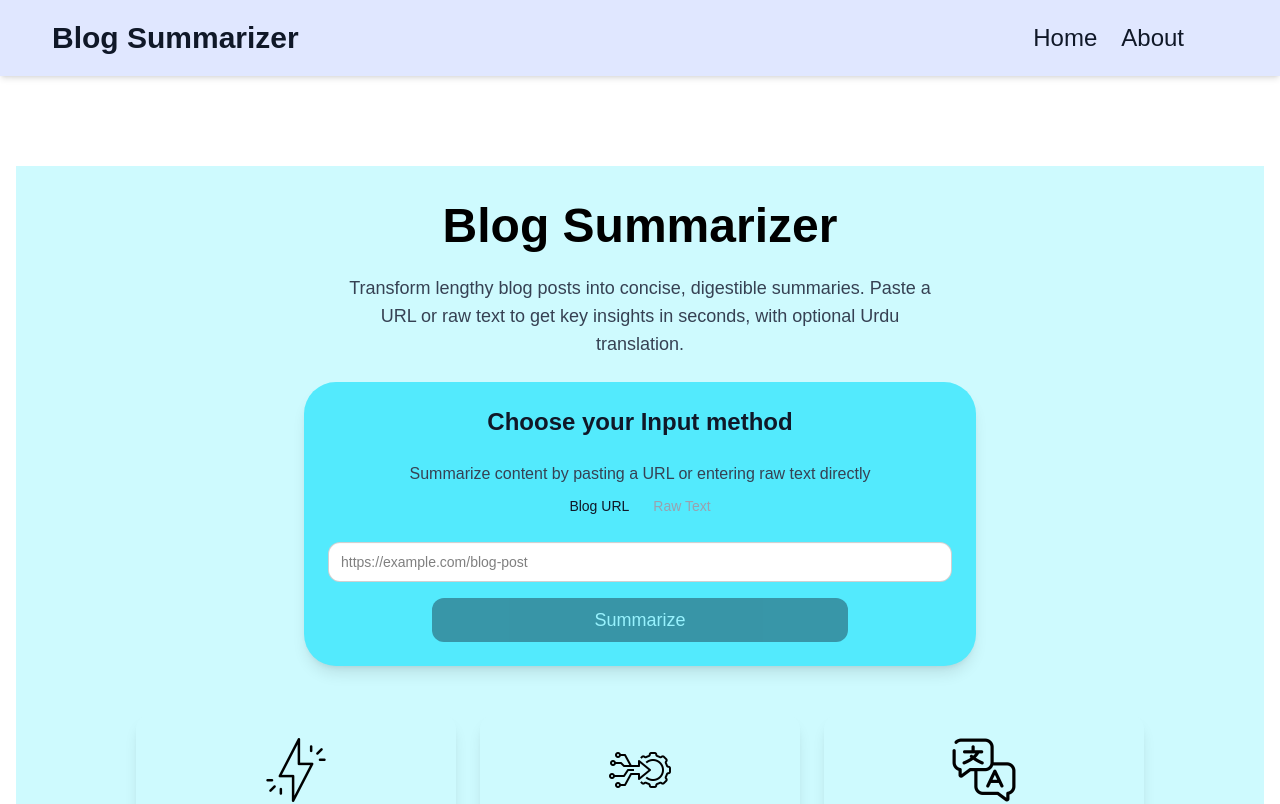
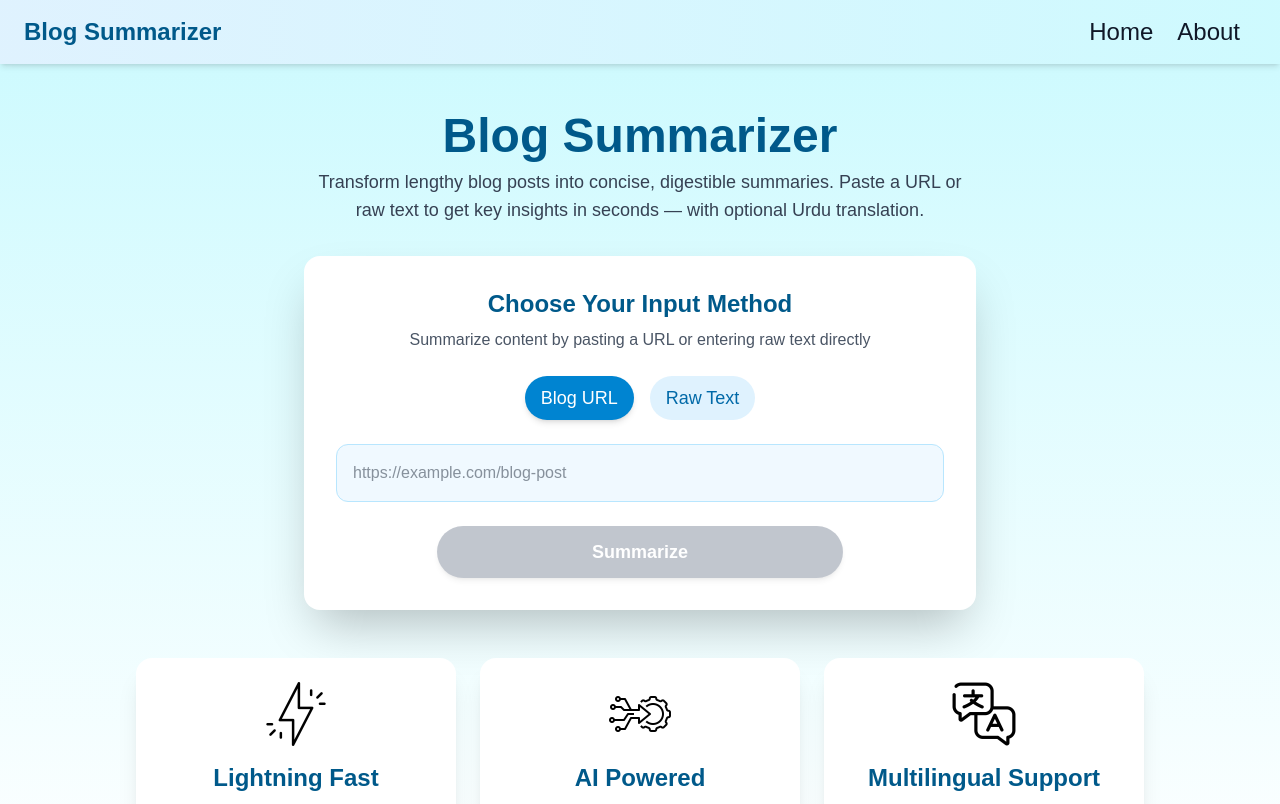
Before and after one commit to Maarij-Aqeel/Nexium_Maarij_Assign2, a Next.js app: page / in a window 1280 px wide. Shown: the top 804 px of the page. Built offline with nearby package versions, Linux system fonts and the light colour scheme.

Commit message:
Added: Summarize page

```diff
--- a/app/components/navigation.tsx
+++ b/app/components/navigation.tsx
@@ -6,8 +6,8 @@ export default function Navigation()
 
     return (
         <nav className="flex gap-6 px-4">
-        <Link href='/' className="text-2xl hover:scale-105 transition-transform duration-300 text-gray-900 hover:text-indigo-600">Home</Link>
-        <Link href='/about' className="text-2xl hover:scale-105 transition-transform duration-300 text-gray-900 hover:text-indigo-600">About</Link>
+        <Link href='/' className="text-2xl hover:scale-105 transition-transform duration-300 text-gray-900 hover:text-sky-600">Home</Link>
+        <Link href='/about' className="text-2xl hover:scale-105 transition-transform duration-300 text-gray-900 hover:text-sky-600">About</Link>
         </nav>
     )
 }
--- a/app/layout.tsx
+++ b/app/layout.tsx
@@ -14,8 +14,8 @@ const geistMono = Geist_Mono({
 });
 
 export const metadata: Metadata = {
-  title: "Create Next App",
-  description: "Generated by create next app",
+  title: "Blog Summarizer",
+  description: "Summarize blog content with AI in seconds",
 };
 
 export default function RootLayout({
@@ -26,27 +26,28 @@ export default function RootLayout({
   return (
     <html lang="en">
       <body
-        className={`${geistSans.variable} ${geistMono.variable} antialiased`}>
-{/* Header */}
-        <header className="p-3  bg-indigo-100 sticky top-0 z-50 shadow-md overflow-x-clip">
-          <div className="flex p-2 justify-between items-center">
-            <h1 className="text-3xl hover:cursor-pointer px-8 text-left font-semibold text-gray-900">
+        className={`${geistSans.variable} ${geistMono.variable} antialiased bg-white text-gray-900`}
+      >
+        {/* Header */}
+        <header className="sticky top-0 z-50 bg-gradient-to-r from-sky-100 to-cyan-100 shadow-md backdrop-blur-lg">
+          <div className="max-w-7xl mx-auto px-6 py-4 flex justify-between items-center">
+            <h1 className="text-2xl font-bold text-sky-800 hover:opacity-90 transition cursor-pointer">
               Blog Summarizer
             </h1>
-            <div className="px-5 mr-10">
-              <Navigation/>
-            </div>
+            <nav className="flex items-center space-x-6 text-sm font-medium text-sky-800">
+              <Navigation />
+            </nav>
           </div>
         </header>
 
-{/* Main Page Content */}
-       <main className="flex-grow pt-[90px] px-4">
-            {children}
-        </main>
+        {/* Main Content */}
+        <main className="flex-grow min-h-[80vh]">{children}</main>
 
-{/* Footer */}
-        <footer className="bg-indigo-100 text-gray-900">
-          All Rights Reserved 2025
+        {/* Footer */}
+        <footer className="mt-12 bg-gradient-to-r from-sky-100 to-cyan-100 text-center text-gray-800 py-6 shadow-inner">
+          <div className="text-sm">
+            © {new Date().getFullYear()} Blog Summarizer. All rights reserved.
+          </div>
         </footer>
       </body>
     </html>
--- a/app/page.tsx
+++ b/app/page.tsx
@@ -5,97 +5,120 @@ export default function Home() {
   const [activeTab, setActiveTab] = useState("url");
   const [urlInput, setUrlInput] = useState("");
   const [textInput, setTextInput] = useState("");
-  const images=["/images/lightning.png","/images/flexible.png","/images/translation.png"]
+  const [summarized_click, setSummarized] = useState("");
 
+  const images = [
+    "/images/lightning.png",
+    "/images/flexible.png",
+    "/images/translation.png",
+  ];
 
   const isInputFilled =
     (activeTab === "url" && urlInput.trim().length > 0) ||
     (activeTab === "text" && textInput.trim().length > 0);
 
   return (
-    <div className="min-h-screen bg-cyan-100 flex flex-col items-center justify-center p-5">
-
-      <h1 className="text-5xl text-black p-4 mb-2 font-semibold">
+    <div className="min-h-screen bg-gradient-to-b from-cyan-100 to-white flex flex-col items-center px-6 py-12">
+      {/* Header */}
+      <h1 className="text-5xl font-bold text-sky-800 mb-2 text-center">
         Blog Summarizer
       </h1>
-      <p className="text-lg text-center text-gray-700 min-w-50 max-w-150 mb-6">
-        Transform lengthy blog posts into concise, digestible summaries. Paste a URL or raw text to get key insights in seconds, with optional Urdu translation.
+      <p className="text-lg text-gray-700 text-center max-w-2xl mb-8">
+        Transform lengthy blog posts into concise, digestible summaries. Paste
+        a URL or raw text to get key insights in seconds — with optional Urdu
+        translation.
       </p>
 
-      <div className="bg-cyan-300   rounded-4xl shadow-lg p-6 w-full max-w-2xl">
-        <h1 className="text-gray-900 text-2xl font-bold mb-6 text-center">
-          Choose your Input method
-        </h1>
-        <p className="text-center text-gray-700">
+      {/* Input Box */}
+      <div className="w-full max-w-2xl bg-white rounded-2xl shadow-2xl p-8">
+        <h2 className="text-2xl text-sky-800 font-semibold text-center mb-2">
+          Choose Your Input Method
+        </h2>
+        <p className="text-gray-600 text-center mb-6">
           Summarize content by pasting a URL or entering raw text directly
         </p>
 
         {/* Tabs */}
-        <div role="tablist" className="tabs  tabs-bordered w-full mb-4 justify-center">
+        <div className="flex justify-center mb-6 gap-4">
           <button
-            role="tab"
-            className={`tab ${activeTab === "url" ? "tab-active text-gray-900 " : "!text-gray-400 hover:!text-gray-600"}`}
+            className={`px-4 py-2 text-lg rounded-full transition-all duration-200 ${
+              activeTab === "url"
+                ? "bg-sky-600 text-white shadow-md"
+                : "bg-sky-100 text-sky-700 hover:bg-sky-200"
+            }`}
             onClick={() => setActiveTab("url")}
           >
             Blog URL
           </button>
           <button
-            role="tab"
-            className={` tab ${activeTab === "text" ? "tab-active text-gray-900" :"!text-gray-400 hover:!text-gray-600"}`}
+            className={`px-4 py-2 text-lg rounded-full transition-all duration-200 ${
+              activeTab === "text"
+                ? "bg-sky-600 text-white shadow-md"
+                : "bg-sky-100 text-sky-700 hover:bg-sky-200"
+            }`}
             onClick={() => setActiveTab("text")}
           >
             Raw Text
           </button>
         </div>
 
-        {/* Tab Content */}
+        {/* Input Fields */}
         {activeTab === "url" && (
           <input
             type="text"
             placeholder="https://example.com/blog-post"
-            className="input rounded-xl bg-white text-black input-bordered w-full mb-4"
+            className="w-full p-4 text-gray-800 bg-sky-50 border border-sky-200 rounded-xl focus:outline-none focus:ring-2 focus:ring-sky-400 transition"
             value={urlInput}
             onChange={(e) => setUrlInput(e.target.value)}
           />
         )}
-
         {activeTab === "text" && (
           <textarea
             placeholder="Paste blog content here..."
-            className="textarea textarea-neutral w-full mb-4 text-black bg-cyan-50"
-            rows={5}
+            rows={6}
+            className="w-full p-4 mt-2 text-gray-800 bg-sky-50 border border-sky-200 rounded-xl focus:outline-none focus:ring-2 focus:ring-sky-400 transition"
             value={textInput}
             onChange={(e) => setTextInput(e.target.value)}
           />
         )}
 
-        <div className="justify-center flex">
+        {/* Summarize Button */}
+        <div className="flex justify-center mt-6">
           <button
-              className={`w-2/3 px-4  py-2 rounded-xl text-lg font-medium transition-colors duration-200 ${
+            className={`w-2/3 px-6 py-3 text-lg font-semibold rounded-full transition-all duration-200 shadow-md ${
               isInputFilled
-                  ? "bg-sky-600 hover:bg-indigo-700 text-white"
-                  : "bg-gray-900 text-white opacity-40 cursor-not-allowed"
+                ? "bg-sky-600 text-white hover:bg-sky-700"
+                : "bg-gray-400 text-white opacity-60 cursor-not-allowed"
             }`}
             disabled={!isInputFilled}
+            onClick={() => setSummarized("True")}
           >
+            {summarized_click && (
+              <span className="loading loading-dots mr-2"></span>
+            )}
             Summarize
           </button>
         </div>
       </div>
 
-{/* Cards Section */}
-      <div className="flex flex-wrap justify-center gap-6 mt-8 p-4 mb-4">
-          {["Lightning Fast", "AI Powered", "Multilingual Support"].map((title, i) => (
+      {/* Feature Cards */}
+      <div className="flex flex-wrap justify-center gap-6 mt-12 px-4 w-full max-w-6xl">
+        {["Lightning Fast", "AI Powered", "Multilingual Support"].map(
+          (title, i) => (
             <div
               key={i}
-              className="card bg-cyan-150 text-gray-800 rounded-2xl shadow-lg transform hover:scale-105 hover:shadow-2xl transition-all duration-300 w-80 p-6 text-center"
+              className="bg-white text-gray-800 rounded-2xl shadow-xl hover:shadow-2xl transform hover:scale-105 transition-all duration-300 w-80 p-6 text-center"
             >
               <figure>
-                <img src={images[i]} alt="light" className="w-16 h-16 mx-auto mb-4" />
+                <img
+                  src={images[i]}
+                  alt={title}
+                  className="w-16 h-16 mx-auto mb-4"
+                />
               </figure>
 
-              <h2 className="text-2xl font-semibold mb-3">{title}</h2>
-              <p className="text-lg">
+              <h2 className="text-2xl font-bold text-sky-800 mb-2">{title}</h2>
+              <p className="text-md text-gray-600">
                 {i === 0
                   ? "Get summaries in seconds with our advanced processing."
                   : i === 1
@@ -103,7 +126,8 @@ export default function Home() {
                   : "Translate summaries into Urdu and other languages instantly."}
               </p>
             </div>
-          ))}
+          )
+        )}
       </div>
     </div>
   );
--- /dev/null
+++ b/app/summarize/page.tsx
@@ -0,0 +1,49 @@
+import SummarizeBox from "@/components/SummarizeBox";
+import Link from "next/link";
+
+export default function Summarize() {
+
+
+
+  return (
+    <div className="min-h-screen bg-gradient-to-b from-cyan-100 to-white flex flex-col items-center">
+      {/* Top Buttons */}
+      <div className="w-full flex flex-row px-10 py-6 justify-between items-center">
+        <Link href='/' className="text-sky-700 text-center border border-sky-700 flex items-center  rounded-full hover:bg-sky-100 w-40 text-lg font-bold p-3 justify-center transition-all duration-200 shadow-md gap-2">
+         <img
+              src="https://img.icons8.com/?size=100&id=39776&format=png&color=000000"
+              className="h-5 w-5"
+              alt="copy icon"
+            />
+        Back
+        </Link>
+        <button className="text-white bg-sky-600 hover:bg-sky-700 font-semibold rounded-full w-48 text-lg p-3 transition-all duration-200 shadow-md">
+          + New Summary
+        </button>
+      </div>
+
+      {/* Source Input */}
+      <div className="flex items-center justify-center w-full mt-6">
+        <div className="p-6 bg-white rounded-2xl shadow-2xl flex flex-col w-2/3 gap-4">
+          <div className="flex items-center gap-4 text-sky-700 text-xl font-semibold px-2">
+            <img
+              src="https://img.icons8.com/?size=100&id=0GU4b5gZ4PdA&format=png&color=000000"
+              alt="icon"
+              className="h-7 w-7"
+            />
+            <span>Source Input</span>
+          </div>
+
+          <input
+            className="bg-sky-50 text-gray-700 text-lg p-4 rounded-lg outline-none border border-sky-200 shadow-inner"
+            disabled={true}
+            placeholder="https://example.com"
+          />
+        </div>
+      </div>
+
+      {/* Summarized Box */}
+      <SummarizeBox />
+    </div>
+  );
+}
--- /dev/null
+++ b/components/SummarizeBox.tsx
@@ -0,0 +1,48 @@
+
+
+export default function SummarizeBox() {
+  return (
+    <div className="w-full flex flex-col items-center mt-10">
+      <div className="w-2/3 bg-white rounded-2xl shadow-2xl p-6 space-y-4">
+        {/* Header + Copy Button */}
+        <div className="flex justify-between items-center">
+          <h1 className="text-2xl text-sky-800 font-bold">Summary</h1>
+
+          <button className="text-lg px-4 py-2 cursor-pointer font-semibold flex items-center gap-2 bg-sky-100 text-sky-700 hover:bg-sky-200 rounded-full shadow-sm transition-all duration-200">
+            <img
+              src="https://img.icons8.com/?size=100&id=cvB6JC7HJn9v&format=png&color=000000"
+              className="h-5 w-5"
+              alt="copy icon"
+            />
+            Copy
+          </button>
+        </div>
+
+        {/* Small Info */}
+        <p className="text-md text-gray-600">
+          AI-generated summary from blog URL
+        </p>
+
+        {/* Main Summary Content */}
+        <div className="bg-sky-50 border border-sky-100 p-4 rounded-xl shadow-inner max-h-[300px] overflow-y-auto">
+          <p className="text-gray-800 text-base break-words whitespace-pre-wrap leading-relaxed">
+            ddddddddddddddddddddsssssssssssssssssssssssssssssssssssssssssssssssssssssssssssssssssssssssssssssssssssssssssssssssssssssssssssssssssssssssssddddddddddddddddddddddddddddddddddd
+          </p>
+        </div>
+
+        {/* Translate Button */}
+        <div>
+         <button className="bg-sky-600 text-white hover:bg-sky-700 font-semibold px-5 py-3 rounded-full transition-all duration-200 shadow-md flex items-center gap-3">
+            <img
+                src="https://img.icons8.com/?size=100&id=QyZvJTP0BAHx&format=png&color=000000"
+                className="h-9 w-9"
+                alt="translate icon"
+            />
+            Translate to Urdu
+        </button>
+
+        </div>
+      </div>
+    </div>
+  );
+}
--- a/package.json
+++ b/package.json
@@ -9,7 +9,10 @@
     "lint": "next lint"
   },
   "dependencies": {
+    "@google/generative-ai": "^0.24.1",
+    "dotenv": "^17.0.1",
     "next": "15.3.5",
+    "playwright": "^1.53.2",
     "react": "^19.0.0",
     "react-dom": "^19.0.0"
   },
```
Also changed, not shown: app/api/model_call/route.ts (added, +31 -0 lines), app/api/scrape/route.ts (added, +37 -0 lines), 1 other file (tests, documents, lock files or other folders). Lines whose indentation alone changed are shown as unchanged.
